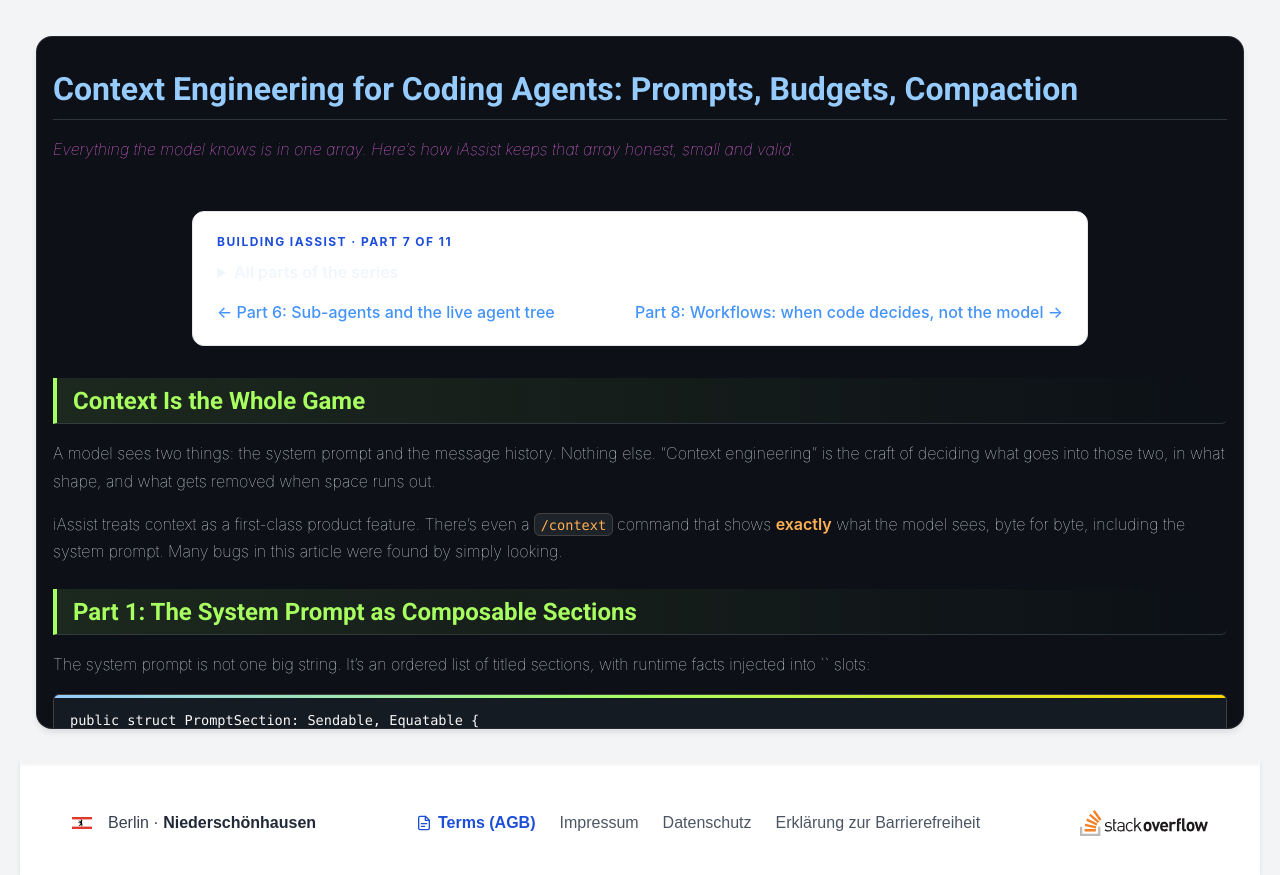
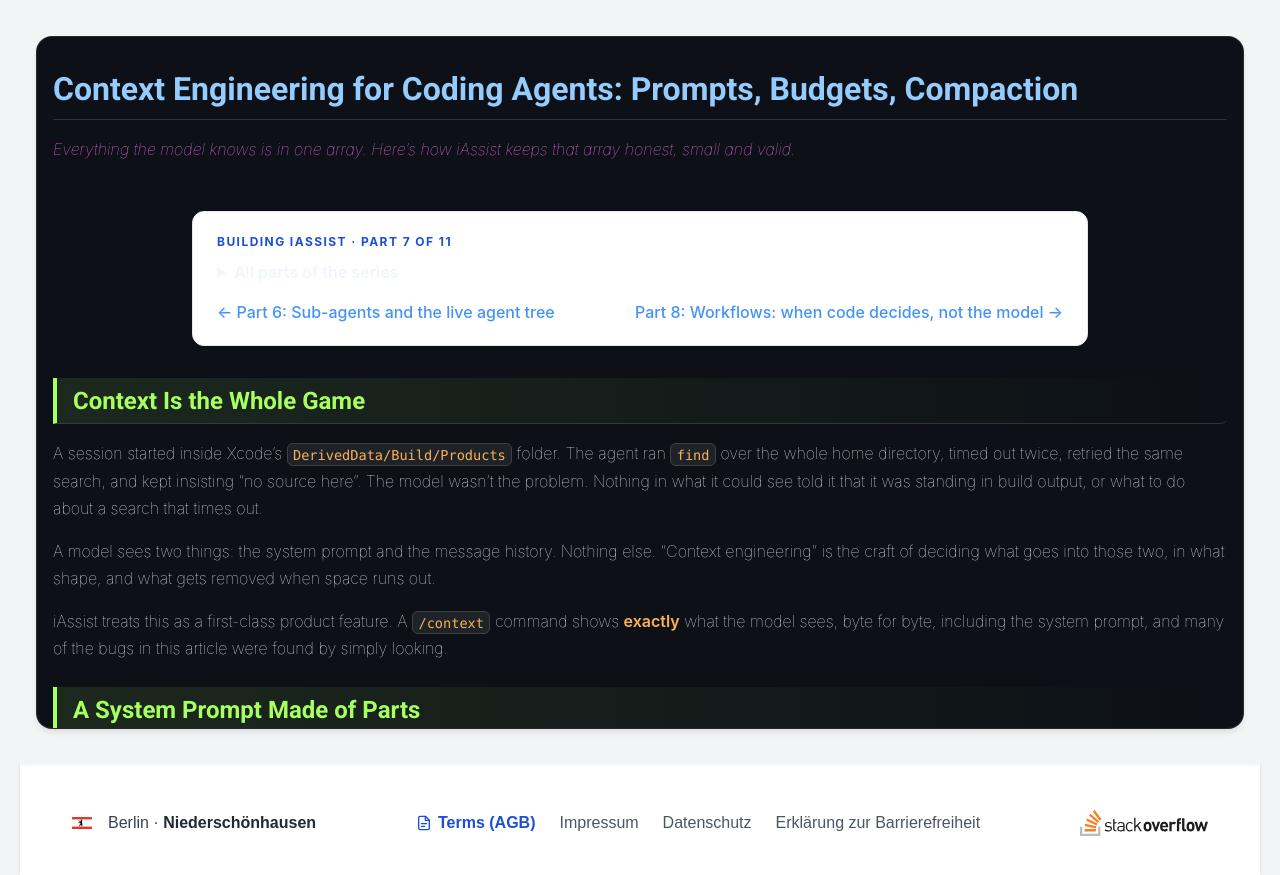
Before and after one commit to congruent-tech/congruent-tech.github.io, a Jekyll site: the page built from en/insights/ai/building-iassist/07-context-engineering.markdown, in a window 1280 px wide. Shown: the top 875 px of the page. Built offline with Jekyll 4.4.1, drawn with Linux system fonts in a browser that asks for light colours; nearby versions of some CDN libraries; a style sheet for code colours, icons or effects is not loaded.

Commit message:
Rewrite Building iAssist part 7 for a more engaging read
Co-Authored-By: Claude Opus 5.5 <noreply@anthropic.com>

````diff
--- a/en/insights/ai/building-iassist/07-context-engineering.markdown
+++ b/en/insights/ai/building-iassist/07-context-engineering.markdown
@@ -18,13 +18,15 @@ series: "Building iAssist"
 
 ## Context Is the Whole Game
 
+A session started inside Xcode's `DerivedData/Build/Products` folder. The agent ran `find` over the whole home directory, timed out twice, retried the same search, and kept insisting "no source here". The model wasn't the problem. Nothing in what it could see told it that it was standing in build output, or what to do about a search that times out.
+
 A model sees two things: the system prompt and the message history. Nothing else. "Context engineering" is the craft of deciding what goes into those two, in what shape, and what gets removed when space runs out.
 
-iAssist treats context as a first-class product feature. There's even a `/context` command that shows **exactly** what the model sees, byte for byte, including the system prompt. Many bugs in this article were found by simply looking.
+iAssist treats this as a first-class product feature. A `/context` command shows **exactly** what the model sees, byte for byte, including the system prompt, and many of the bugs in this article were found by simply looking.
 
-## Part 1: The System Prompt as Composable Sections
+## A System Prompt Made of Parts
 
-The system prompt is not one big string. It's an ordered list of titled sections, with runtime facts injected into `{{placeholder}}` slots:
+The system prompt is not one big string. It's an ordered list of titled sections, with runtime facts injected into {% raw %}`{{placeholder}}`{% endraw %} slots:
 
 ```swift
 public struct PromptSection: Sendable, Equatable {
@@ -38,20 +40,20 @@ public struct Prompt: Sendable, Equatable {
 }
 ```
 
-iAssist's prompt follows the established shape of a coding-agent prompt: **role, environment, tool policy, engineering workflow, output style, session snapshot**. The code says it aims for the "right altitude": specific enough to steer behaviour, general enough not to be brittle.
+It follows the established shape of a coding-agent prompt: **role, environment, tool policy, engineering workflow, output style, session snapshot**. The code says it aims for the "right altitude": specific enough to steer behaviour, general enough not to be brittle.
 
-The environment section contains real values, gathered at startup: allowed directories, platform, OS version, today's date, and a one-line git summary (branch plus number of changed files). The directories are read **live** on every turn, so `/add-dir` is reflected immediately.
+The environment section holds real values gathered at startup: allowed directories, platform, OS version, today's date, and a one-line git summary (branch plus number of changed files). The directories are read **live** on every turn, so `/add-dir` takes effect immediately.
 
-## Derive the Prompt From Real Capabilities
+## A Prompt That Can't Overpromise
 
-Remember from Part 4 that every tool declares a capability. The prompt is built from those, so it can never promise something that isn't there:
+Part 4 had every tool declare a capability. The prompt is built from those declarations, so it can never promise something that isn't there:
 
 ```swift
 public static func iAssist(_ env: PromptEnvironment,
                            capabilities: Set<ToolCapability>) -> String
 ```
 
-The clearest example is the "Using tools" section. An agent with write and shell tools is told to just call them, because the user approves each action anyway. A **read-only** agent is told the truth:
+The "Using tools" section shows why this matters. An agent with write and shell tools is told to just call them, because the user approves each action anyway. A **read-only** agent is told the truth:
 
 ```text
 You can read and search within these directories, but you have no tools to
@@ -60,25 +62,19 @@ something, don't pretend and don't keep searching for a way in — say so
 plainly and tell the user exactly what to do.
 ```
 
-This single paragraph removed a whole family of loops where a read-only model hunted for a write tool it didn't have.
+That single paragraph removed a whole family of loops where a read-only model hunted for a write tool it didn't have.
 
-## What's Deliberately Missing: A Tool Catalog
-
-The prompt doesn't list tools. Providers already send each tool's name, description and schema as a structured array, and that array is correct per agent: the root agent's includes `spawn_agent`, a sub-agent's does not. Listing tools in prose as well would duplicate that and could **lie to a sub-agent** about a tool it lacks.
+The prompt also deliberately leaves something out: a tool catalog. Providers already send each tool's name, description and schema as a structured array, and that array is correct per agent. The root agent's includes `spawn_agent`, and a sub-agent's does not. Listing tools in prose as well would duplicate that, and could **lie to a sub-agent** about a tool it lacks.
 
 ## Prompt Lines Come From Real Sessions
 
-Several paragraphs in the prompt have a comment explaining which session produced them. One example: a session started inside Xcode's `DerivedData/Build/Products` folder. The agent ran `find` over the whole home directory, timed out twice, retried the same search, and kept saying "no source here".
+Several paragraphs in the prompt carry a comment naming the session that produced them. The `DerivedData` disaster is one. The prompt now says: keep searches inside your directories, narrow a search that times out instead of repeating it, and if the working directory is clearly build output, say so once and suggest `/add-dir`.
 
-The prompt now says: keep searches inside your directories, narrow a search that times out instead of repeating it, and if the working directory is clearly build output, say so once and suggest `/add-dir`.
+Another rule came from vague requests like "what's going on here?". The agent should **investigate first** with read-only tools and then answer, asking only if things are still unclear after looking.
 
-Another rule: when a request is vague ("what's going on here?"), **investigate first** with read-only tools, then answer. Ask only when it is still unclear after looking.
+## Unknown Is Not Zero
 
-## Part 2: Knowing How Full the Window Is
-
-Every model has a context limit. Hitting it means the provider rejects the request and the turn is lost. iAssist checks **before** each model call.
-
-Two honesty rules govern the budget code:
+Every model has a context limit, and hitting it means the provider rejects the request and the turn is lost. So iAssist checks **before** each model call, under two honesty rules:
 
 > **1. Measure when you can.** Providers report the real token count of what was just sent. Anchor on that and estimate only what's been added since.
 >
@@ -91,15 +87,15 @@ public enum ContextBudget: Sendable, Equatable {
 }
 ```
 
-When there's no measurement yet, a deliberately conservative estimate is used: 3.5 characters per token instead of the usual 4, because code and JSON are denser than English. Over-estimating trips the guard a bit early, which is harmless. Under-estimating loses a turn.
+When there's no measurement yet, the estimate is deliberately conservative: 3.5 characters per token instead of the usual 4, because code and JSON are denser than English. The asymmetry justifies it. Over-estimating trips the guard a bit early, which is harmless, while under-estimating loses a turn.
 
 The reading becomes a pressure level: `ok`, `warning` (75% full by default), `critical` (90%), or `unknown`. The loop reports it only when it **changes**, so a long run doesn't repeat the same warning every iteration.
 
-## Part 3: Compaction That Doesn't Break the Transcript
+## Compaction Has One Sharp Edge
 
-When pressure is critical and auto-compaction is enabled, the oldest part of the conversation is folded into a summary. This sounds simple. It has one sharp edge.
+When pressure is critical and auto-compaction is enabled, the oldest part of the conversation is folded into a summary. The catch is that providers require every assistant tool call to be **immediately followed** by its tool result. Cut the history in the wrong place and the next request fails with HTTP 400 because of an orphaned result.
 
-Providers require that every assistant tool call is **immediately followed** by its tool result. Cut the history in the wrong place and the next request fails with HTTP 400 because of an orphaned result. So the compactor is split into pure, testable steps:
+So the compactor is split into pure, testable steps:
 
 ```swift
 // plan(_:keepRecent:)   — PURE. Decides where to cut. No network.
@@ -118,14 +114,14 @@ public static func plan(_ messages: [AgentMessage], keepRecent: Int) -> Plan? {
 }
 ```
 
-Two details are worth copying:
+Two choices here are worth stealing:
 
 - **Refusing is the safe failure.** If there's no clean user-turn boundary, the compactor returns `nil`. A broken window is worse than a large one.
 - **The summary is merged into the first kept user message**, not inserted as a separate message. A separate message would either start with an assistant turn or put two user turns side by side, shapes some providers reject.
 
-## Part 4: Repairing Histories From Elsewhere
+## Repairing Histories From Elsewhere
 
-The live loop always pairs tool calls with results. But histories also come from disk, from resumed sessions and from imported Claude Code sessions. One real 10 MB imported session had **33** split tool batches: Claude Code writes several tool calls of one turn as separate lines, then all results in one line.
+The live loop always pairs tool calls with results, but histories also come from disk, from resumed sessions and from imported Claude Code sessions. One real 10 MB imported session had **33** split tool batches, because Claude Code writes several tool calls of one turn as separate lines, then all the results in one line.
 
 `MessagePairing.repaired(_:)` runs at the send boundary and on import:
 
@@ -135,18 +131,17 @@ The live loop always pairs tool calls with results. But histories also come from
 
 It's idempotent: on a clean history it changes nothing.
 
-## The Live Context Window
+## Watching the Window Fill
 
 In the Mac app, a context window view shows the history growing in real time: the system prompt at the top, then every message, tool call and result as it's appended. After a compaction, the loop sends a "reseed" event and the view replaces its contents instead of appending, because the context was *replaced*, not extended.
 
 ## Key Takeaways
 
-- Build the system prompt from sections, and derive them from the agent's real capabilities.
-- Tell a limited agent what it can't do; it stops looking for a way in.
+- Build the system prompt from sections, derived from the agent's real capabilities, and tell a limited agent what it can't do.
 - Measure token usage when the provider reports it; treat "unknown" as a state, not as zero.
 - Compact only at clean user-turn boundaries, and refuse when there is none.
 - Repair tool-call pairing at the send boundary for any history you didn't produce live.
 
-In Part 8 we move from agents that decide their own next step to workflows where the code decides, starting with a generate–critique–revise loop.
+Until now, the model has chosen every next step. But some tasks have a known shape, and letting the model improvise it wastes tokens. Part 8 hands the steering wheel to the code, and shows what happened when a critic was asked to judge an answer without seeing the evidence.
 
 {% include iassist-series-nav.html %}
````
